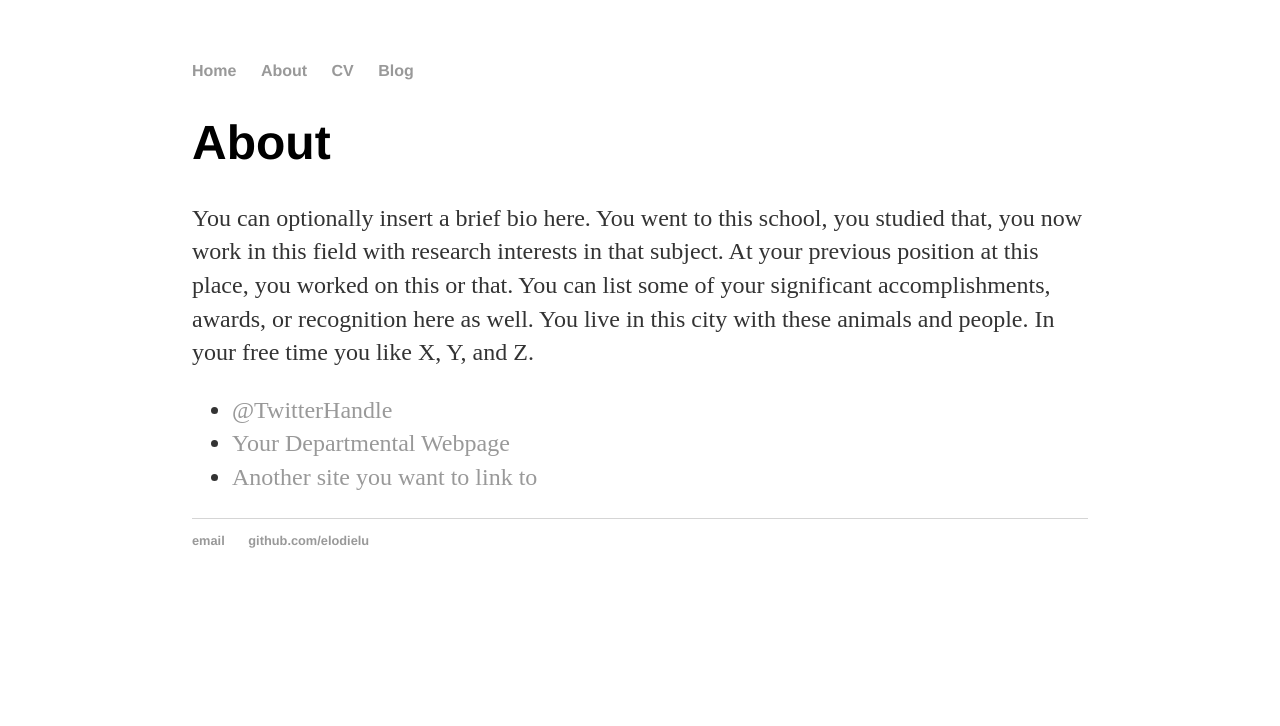
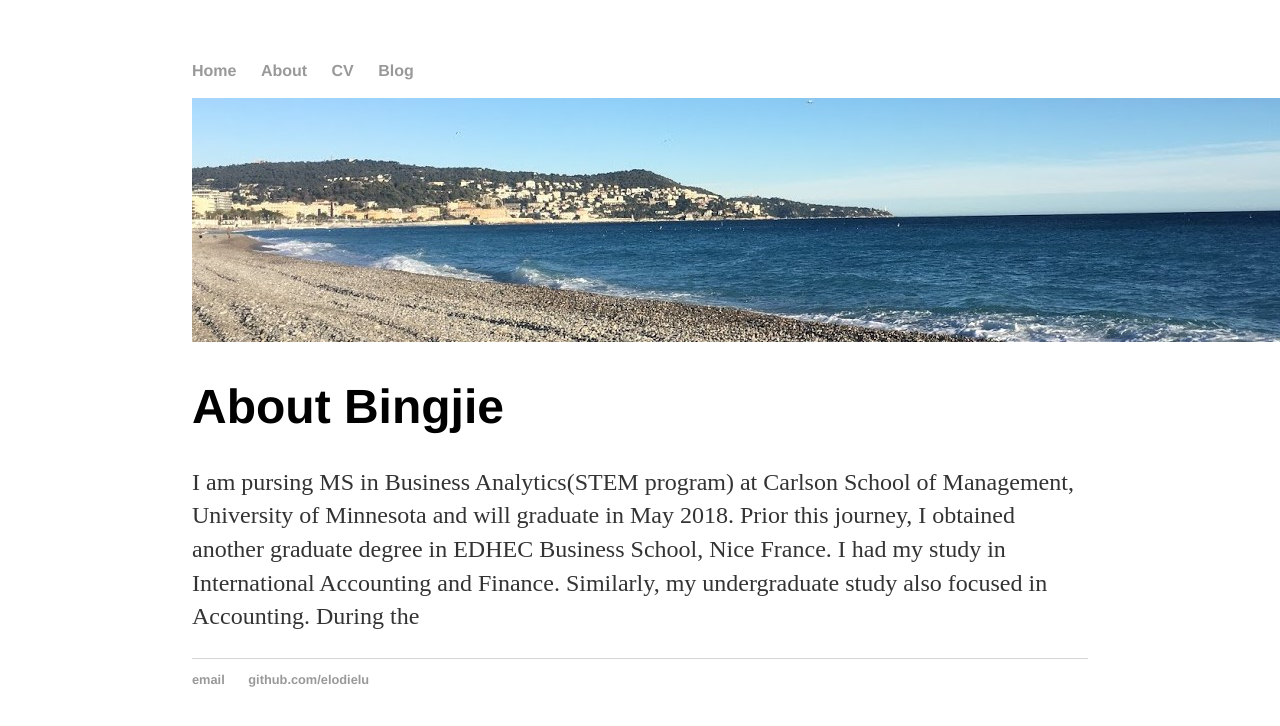
Before and after one commit to elodielu/elodielu.github.io, a Jekyll site: the page built from about/index.html, in a window 1280 px wide. Shown: the top 726 px of the page. Built offline with Jekyll 4.4.1, drawn with Linux system fonts in a browser that asks for light colours.

Commit message:
Update index.html

```diff
--- a/about/index.html
+++ b/about/index.html
@@ -1,15 +1,13 @@
 ---
 layout: default
-title: About Hank Quinlan
+title: About Bingjie Lu
 ---
 
 		<div class="about">
-			<h1>About</h1>
-			<p>You can optionally insert a brief bio here. You went to this school, you studied that, you now work in this field with research interests in that subject. At your previous position at this place, you worked on this or that. You can list some of your significant accomplishments, awards, or recognition here as well. You live in this city with these animals and people. In your free time you like X, Y, and Z.</p>
+			<img src="/picture/Nice.jpg">
 
-			<ul class="contacts">
-				<li><a href="#">@TwitterHandle</a></li>
-				<li><a href="#">Your Departmental Webpage</a></li>
-				<li><a href="#">Another site you want to link to</a></li>
-				</ul>
+			<h1>About Bingjie</h1>
+			<p>I am pursing MS in Business Analytics(STEM program) at Carlson School of Management, University of Minnesota and will graduate in May 2018. Prior this journey, I obtained another graduate degree in EDHEC Business School, Nice France. I had my study in International Accounting and Finance. Similarly, my undergraduate study also focused in Accounting. During the </p>
+
+
 		</div>
```
